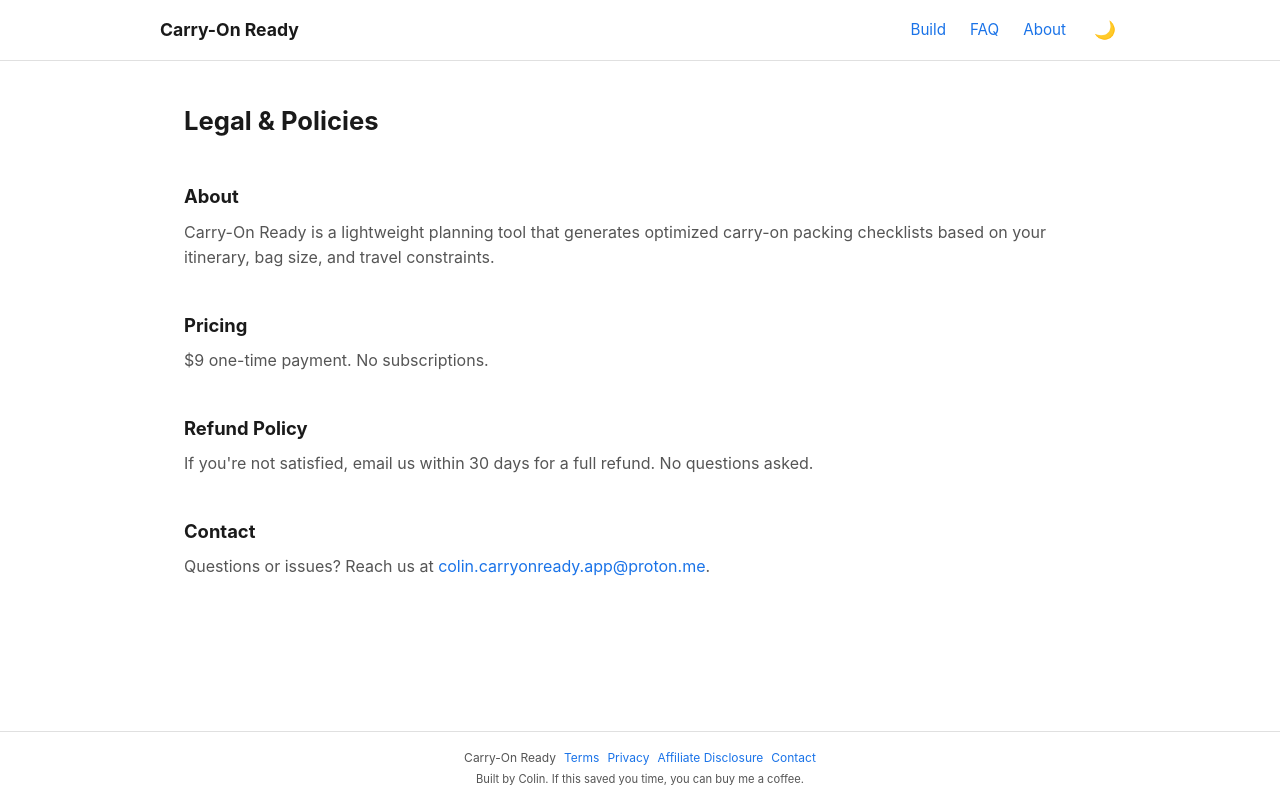
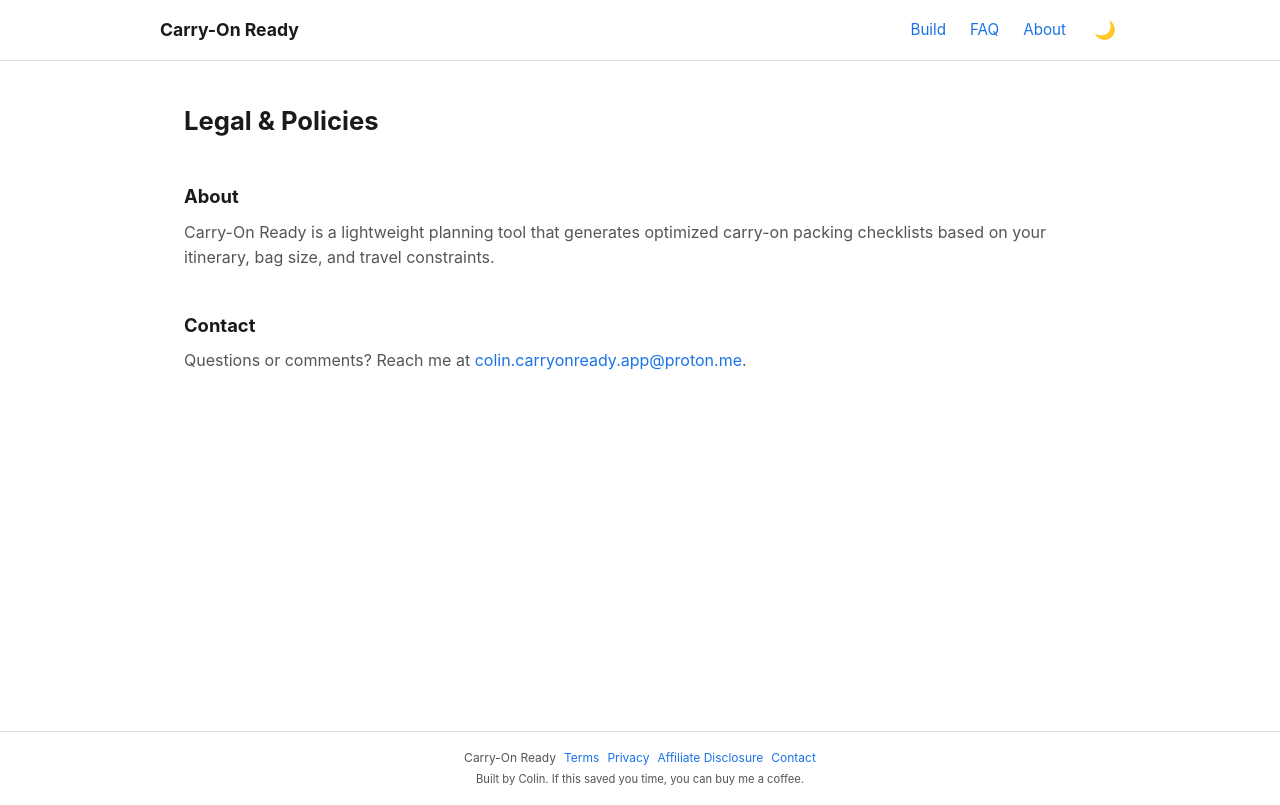
Before and after one commit to cjreitman/carry-on-ready, a React (Vite) app in the folder client/: page /legal in a window 1280 px wide. Built offline with nearby package versions, Linux system fonts and the light colour scheme; the HTML template or start-up script is replaced by a standard one.

Commit message:
adjustment

```diff
--- a/client/src/pages/Legal.jsx
+++ b/client/src/pages/Legal.jsx
@@ -38,23 +38,10 @@ export default function Legal() {
         </Text>
       </Section>
 
-      <Section>
-        <SectionTitle>Pricing</SectionTitle>
-        <Text>$9 one-time payment. No subscriptions.</Text>
-      </Section>
-
-      <Section>
-        <SectionTitle>Refund Policy</SectionTitle>
-        <Text>
-          If you're not satisfied, email us within 30 days for a full refund. No
-          questions asked.
-        </Text>
-      </Section>
-
       <Section id="contact">
         <SectionTitle>Contact</SectionTitle>
         <Text>
-          Questions or issues? Reach us at{' '}
+          Questions or comments? Reach me at{' '}
           <EmailLink href="mailto:colin.carryonready.app@proton.me">
             colin.carryonready.app@proton.me
           </EmailLink>
```
